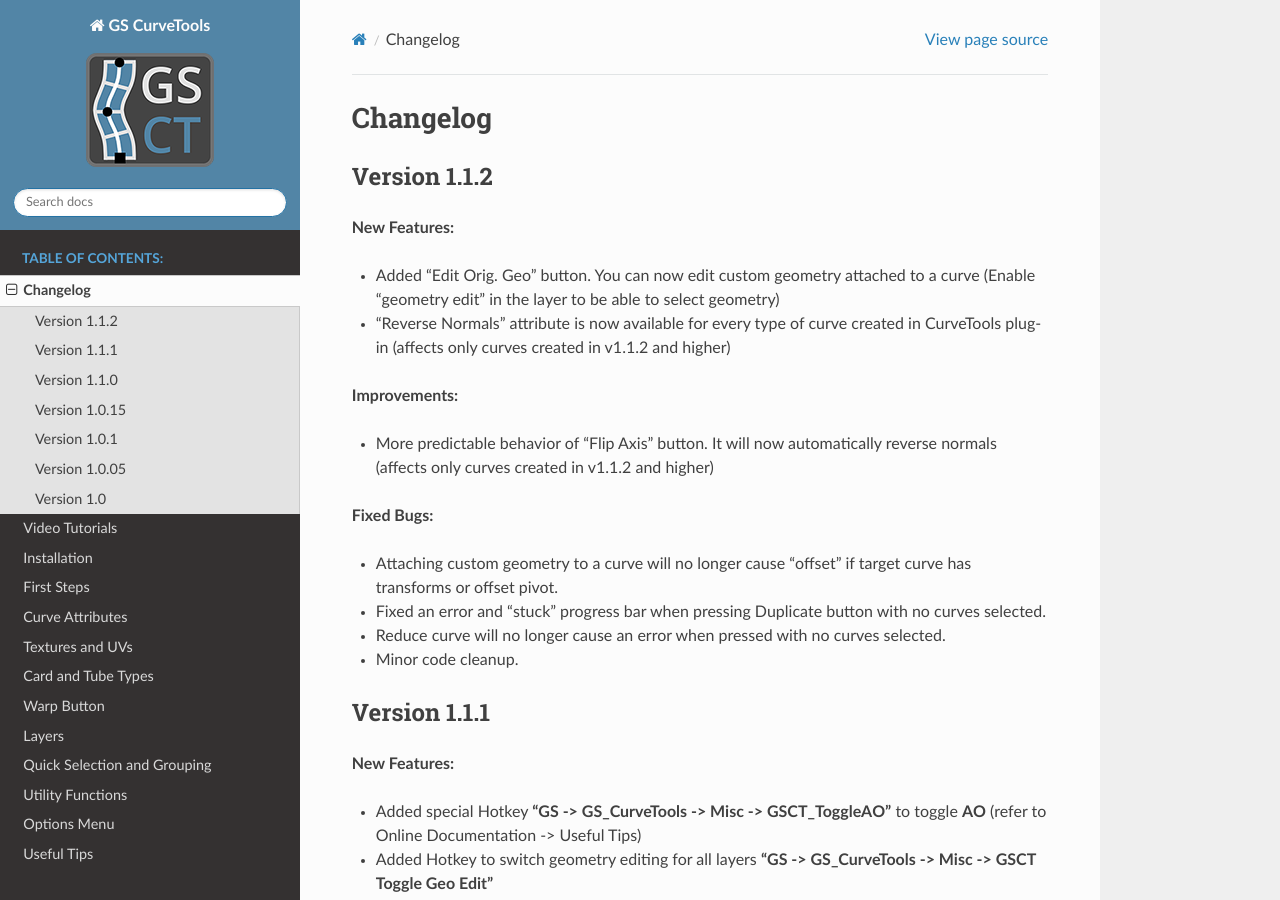
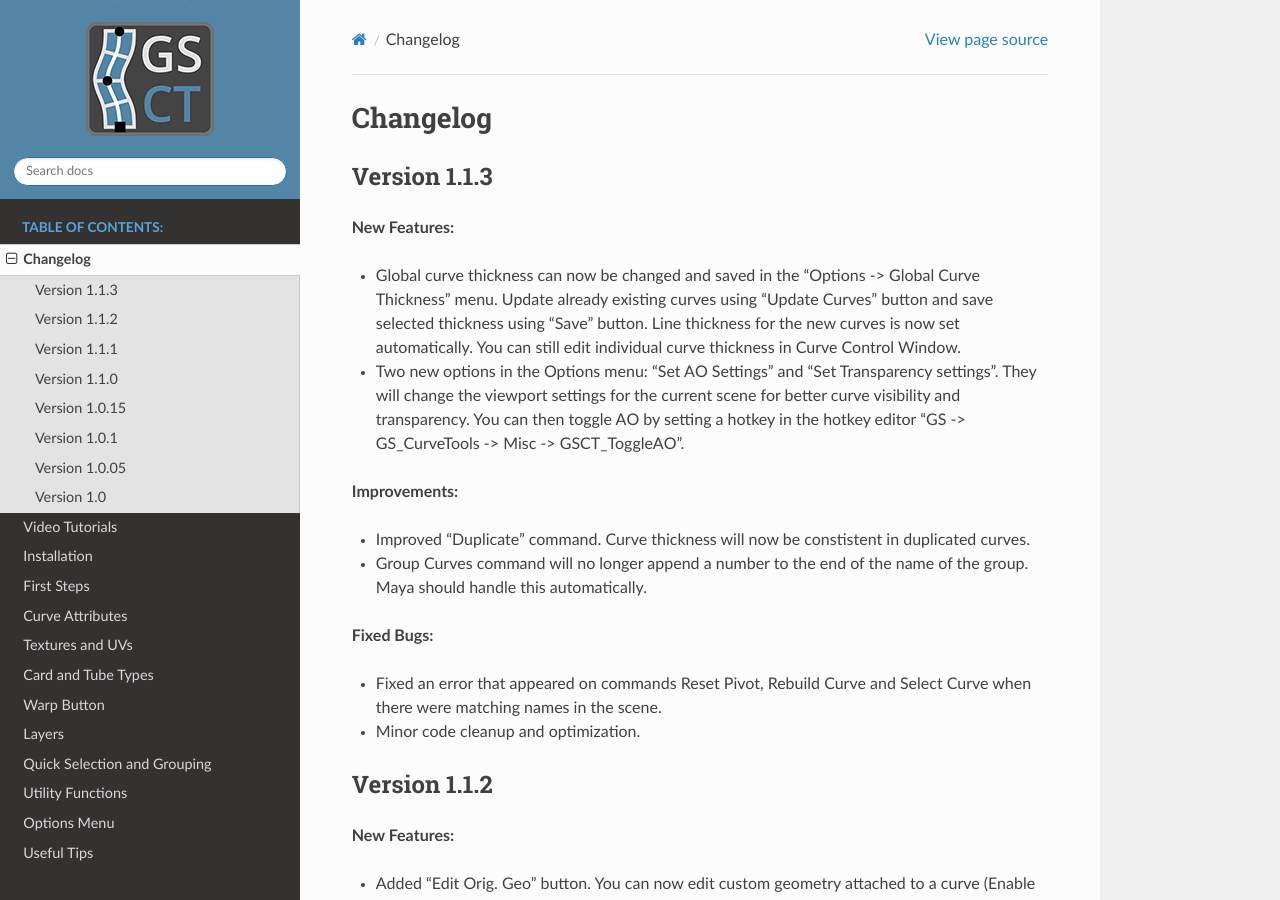
Before and after one commit to Video-Nomad/gs-curvetools-docs, a Sphinx documentation site: the page built from docs/source/changelog.rst, in a window 1280 px wide and 900 px high. Built offline with Sphinx 7.4.7 and the Read the Docs theme 2.0.0, drawn with Linux system fonts in a browser that asks for light colours.

Commit message:
1.1.3 changelog and updated installation steps

```diff
--- a/docs/source/changelog.rst
+++ b/docs/source/changelog.rst
@@ -3,6 +3,27 @@
 #########
 Changelog
 #########
+
+Version 1.1.3
+^^^^^^^^^^^^^
+
+**New Features:**
+
+- Global curve thickness can now be changed and saved in the "Options -> Global Curve Thickness" menu. Update already existing curves using "Update Curves" button and save selected thickness using "Save" button. Line thickness for the new curves is now set automatically. You can still edit individual curve thickness in Curve Control Window.
+
+- Two new options in the Options menu: "Set AO Settings" and "Set Transparency settings". They will change the viewport settings for the current scene for better curve visibility and transparency. You can then toggle AO by setting a hotkey in the hotkey editor “GS -> GS_CurveTools -> Misc -> GSCT_ToggleAO”.
+
+**Improvements:**
+
+- Improved "Duplicate" command. Curve thickness will now be constistent in duplicated curves.
+
+- Group Curves command will no longer append a number to the end of the name of the group. Maya should handle this automatically.
+
+**Fixed Bugs:**
+
+- Fixed an error that appeared on commands Reset Pivot, Rebuild Curve and Select Curve when there were matching names in the scene.
+
+- Minor code cleanup and optimization.
 
 Version 1.1.2
 ^^^^^^^^^^^^^
```
Also changed, not shown: docs/source/installation.rst (+8 -2 lines).
